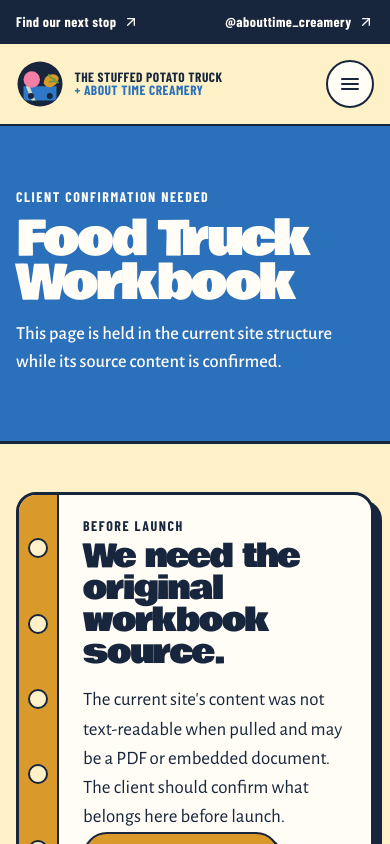
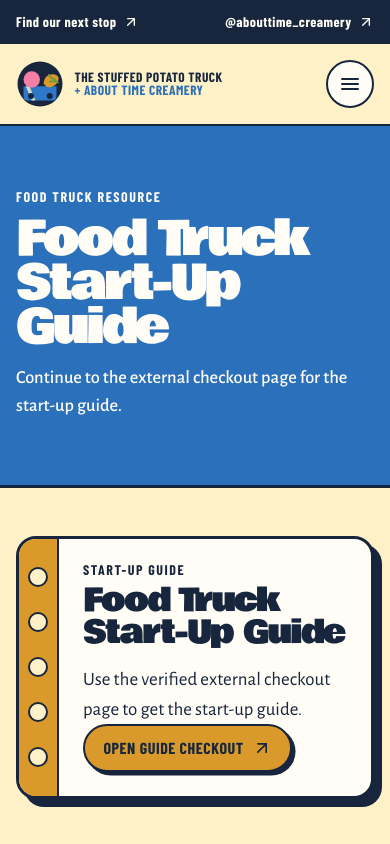
Before and after one commit to RayanSiraj/abouttimecreamery, a Next.js app: page /food-truck-workbook in a window 390 px wide. Shown: the top 844 px of the page. Built offline with nearby package versions, Linux system fonts and the light colour scheme; a web font is replaced by a local one.

Commit message:
Fix hero responsiveness and guide checkout

```diff
--- a/app/food-truck-workbook/page.tsx
+++ b/app/food-truck-workbook/page.tsx
@@ -1,22 +1,19 @@
 import type { Metadata } from "next";
-import Link from "next/link";
 import { ArrowUpRightIcon } from "@/components/icons";
 
 export const metadata: Metadata = {
-  title: "Food Truck Workbook",
-  description:
-    "Food Truck Workbook content pending confirmation from About Time Creamery and The Stuffed Potato Truck.",
+  title: "Food Truck Start-Up Guide",
+  description: "Visit the checkout page for the Food Truck Start-Up Guide.",
 };
 
 export default function FoodTruckWorkbookPage() {
   return (
     <main id="main-content">
       <header className="interior-hero interior-hero--blue">
-        <p className="utility-label">Client confirmation needed</p>
-        <h1>Food Truck Workbook</h1>
+        <p className="utility-label">Food truck resource</p>
+        <h1>Food Truck Start-Up Guide</h1>
         <p>
-          This page is held in the current site structure while its source
-          content is confirmed.
+          Continue to the external checkout page for the start-up guide.
         </p>
       </header>
 
@@ -30,17 +27,21 @@
             <span />
           </div>
           <div className="workbook-state__content">
-            <p className="utility-label">Before launch</p>
-            <h2>We need the original workbook source.</h2>
+            <p className="utility-label">Start-up guide</p>
+            <h2>Food Truck Start-Up Guide</h2>
             <p>
-              The current site&apos;s content was not text-readable when pulled
-              and may be a PDF or embedded document. The client should confirm
-              what belongs here before launch.
+              Use the verified external checkout page to get the start-up
+              guide.
             </p>
-            <Link className="button button--gold" href="/contact">
-              Contact the truck
+            <a
+              className="button button--gold"
+              href="https://www.abouttimecreameryjax.com/checkout?cartToken=gb7-USBTVbRBBX1RTNHoWP1FNFCLzLSKMYKyDqrn"
+              rel="noreferrer"
+              target="_blank"
+            >
+              Open guide checkout
               <ArrowUpRightIcon className="size-5" />
-            </Link>
+            </a>
           </div>
         </div>
       </section>
--- a/app/globals.css
+++ b/app/globals.css
@@ -1718,8 +1718,12 @@
   }
 
   .hero {
-    grid-template-columns: minmax(0, 0.86fr) minmax(31rem, 1.14fr);
+    grid-template-columns: minmax(0, 1fr) minmax(28rem, 1fr);
     gap: clamp(2rem, 5vw, 5rem);
+  }
+
+  .hero h1 {
+    font-size: clamp(4rem, 5vw, 4.5rem);
   }
 
   .origin-path li {
```
